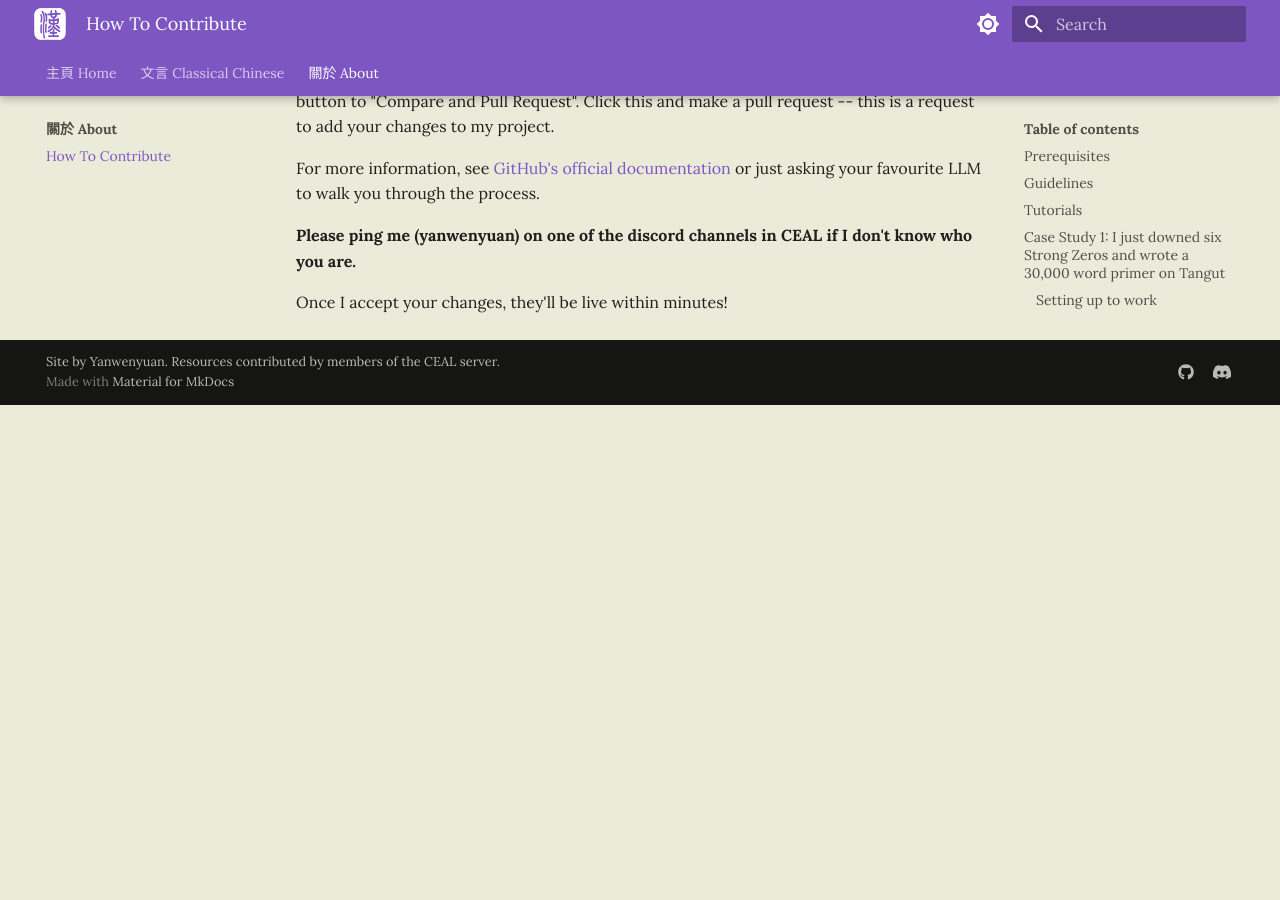
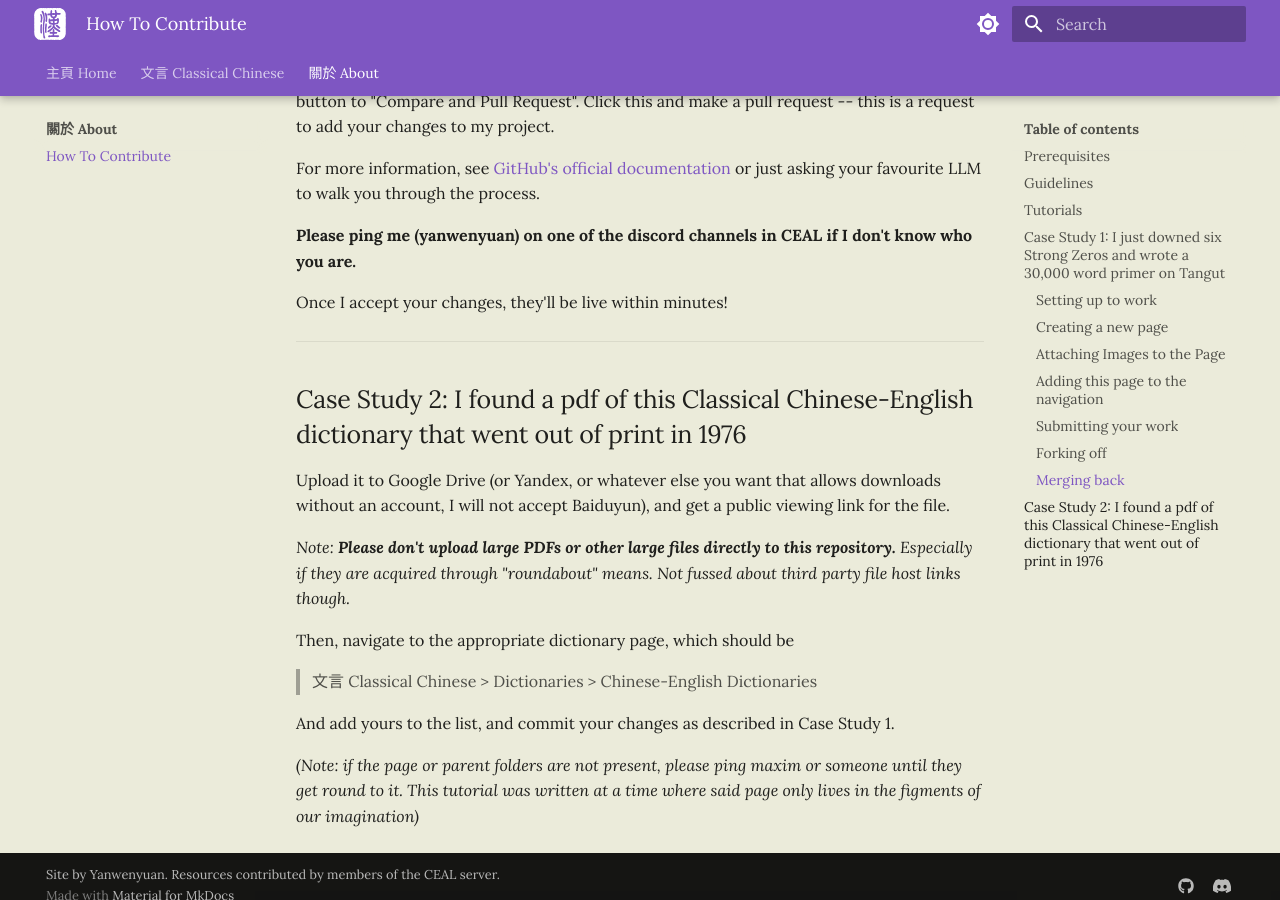
Before and after one commit to yanwenywan/ceal-server-resources, an MkDocs documentation site: the page built from docs/about/contribute.md, in a window 1280 px wide and 900 px high, scrolled down 5968 px. Built offline with MkDocs 1.6.1 and Material for MkDocs 9.7.7, drawn with Linux system fonts in a browser that asks for light colours; some web fonts are replaced; before the commit the page ends 6373 px from its top, so only the background shows below that; some of the changed text lies outside the part shown.

Commit message:
update contributing

```diff
--- a/docs/about/contribute.md
+++ b/docs/about/contribute.md
@@ -7,7 +7,7 @@ Contributing to this site is easy! (Relatively). This site is made using MkDocs,
 
 - Know how to write markdown. See [here](https://www.markdownguide.org/tools/mkdocs/) for a reference of the MkDocs markdown dialect.
 - Know, or be willing to learn how to write yaml.
-- Have a GitHub account and know how to navigate the site. The URL of the source can be accessed [here](https://github.com/yanwenywan/ceal-server-resources) or in the footer by way of the GitHub icon.
+- Have a GitHub account and know how to navigate the site. [Click here to go to the GitHub page for this project](https://github.com/yanwenywan/ceal-server-resources) or from the icon in the footer from any page.
     <!-- - One important thing to understand is _forking_ a repository. When you fork, you create a duplicate of my project in your account, where you are free to edit and upload files.  -->
 - Knowledge of Git and a code editor is helpful, but _not required_. You can create, upload, and edit markdown on the GitHub web interface, though you will not be able to run and preview the site yourself.
 - *(Only if you want to run the site locally)* Python 3, with the `mkdocs` and `mkdocs-material` packages. I won't go into further detail because that's not the aim of this page.
@@ -178,3 +178,19 @@ For more information, see [GitHub's official documentation](https://docs.github.
 **Please ping me (yanwenyuan) on one of the discord channels in CEAL if I don't know who you are.**
 
 Once I accept your changes, they'll be live within minutes!
+
+-----
+
+## Case Study 2: I found a pdf of this Classical Chinese-English dictionary that went out of print in 1976
+
+Upload it to Google Drive (or Yandex, or whatever else you want that allows downloads without an account, I will not accept Baiduyun), and get a public viewing link for the file.
+
+*Note:* ***Please don't upload large PDFs or other large files directly to this repository.*** *Especially if they are acquired through "roundabout" means. Not fussed about third party file host links though.*
+
+Then, navigate to the appropriate dictionary page, which should be
+
+> 文言 Classical Chinese > Dictionaries > Chinese-English Dictionaries
+
+And add yours to the list, and commit your changes as described in Case Study 1.
+
+*(Note: if the page or parent folders are not present, please ping maxim or someone until they get round to it. This tutorial was written at a time where said page only lives in the figments of our imagination)*
```
